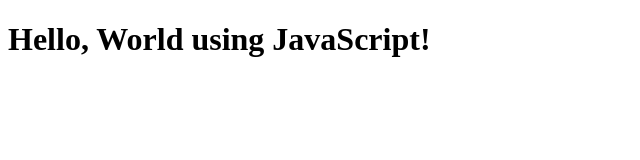
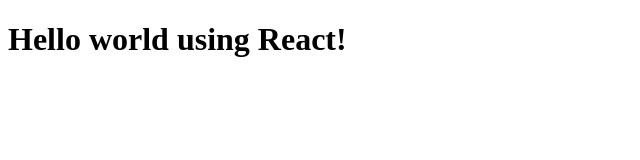
Before and after one commit to Miraj8280/the-art-of-react.js-mastery, a plain HTML site: page index.html in a window 1280 px wide. Shown: the whole page, without its empty margins (0-640 px from the left). Drawn offline with nearby package versions, Linux system fonts and the light colour scheme.

Commit message:
Incorporating react using CDN and Hello world using React

```diff
--- a/index.html
+++ b/index.html
@@ -8,12 +8,16 @@
 <body>
     <div id="root"></div>
 
+
+    <!-- REACT CDN LINKS -->
+    <script crossorigin src="https://unpkg.com/react@18/umd/react.development.js"></script>
+    <script crossorigin src="https://unpkg.com/react-dom@18/umd/react-dom.development.js"></script>
+
     <script>
-        const heading = document.createElement("h1");
-        heading.innerHTML = "Hello, World using JavaScript!";
+        const heading = React.createElement("h1", {}, "Hello world using React!");
+        const root = ReactDOM.createRoot(document.getElementById("root"));
 
-        const root = document.getElementById("root");
-        root.appendChild(heading);
+        root.render(heading);
     </script>
 </body>
 </html>
```
